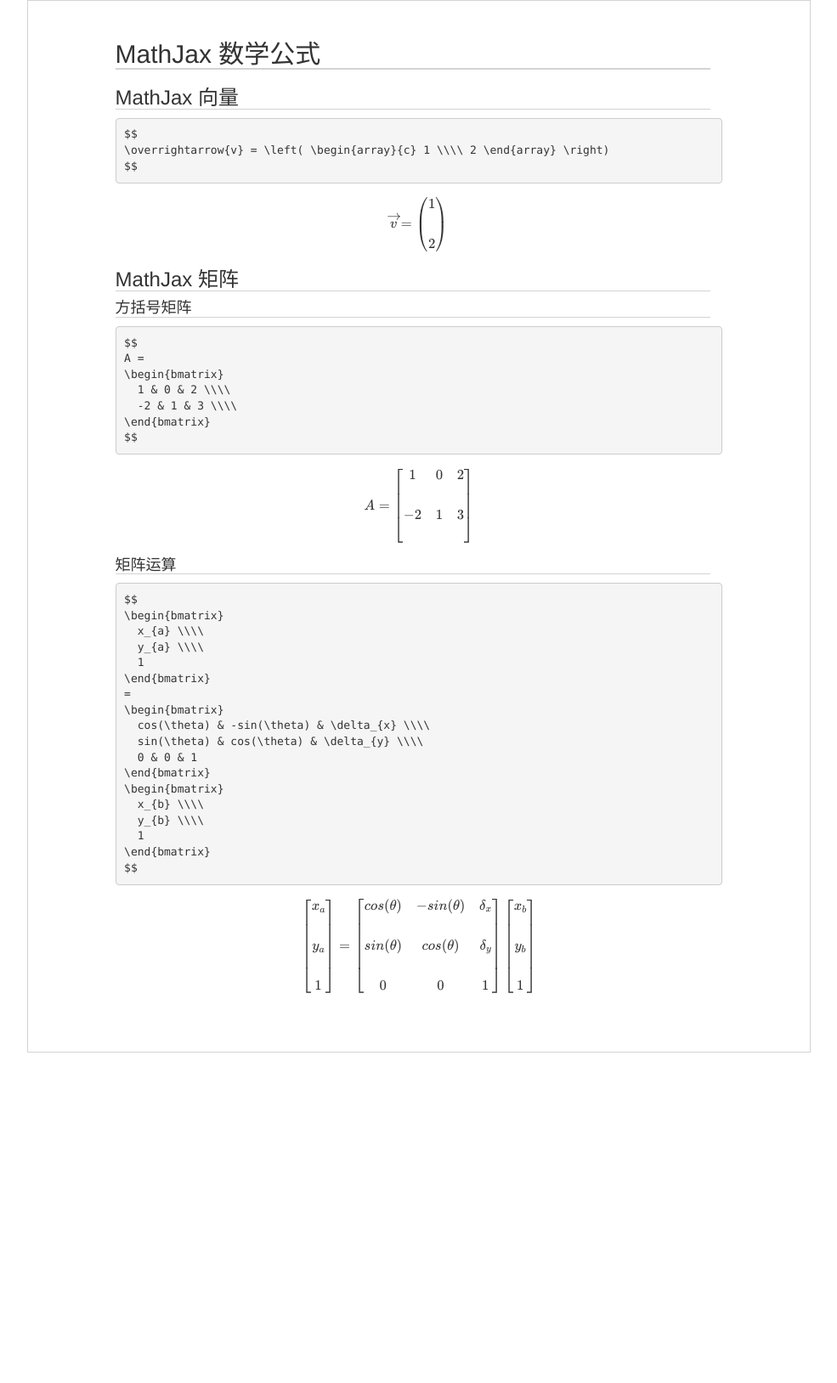
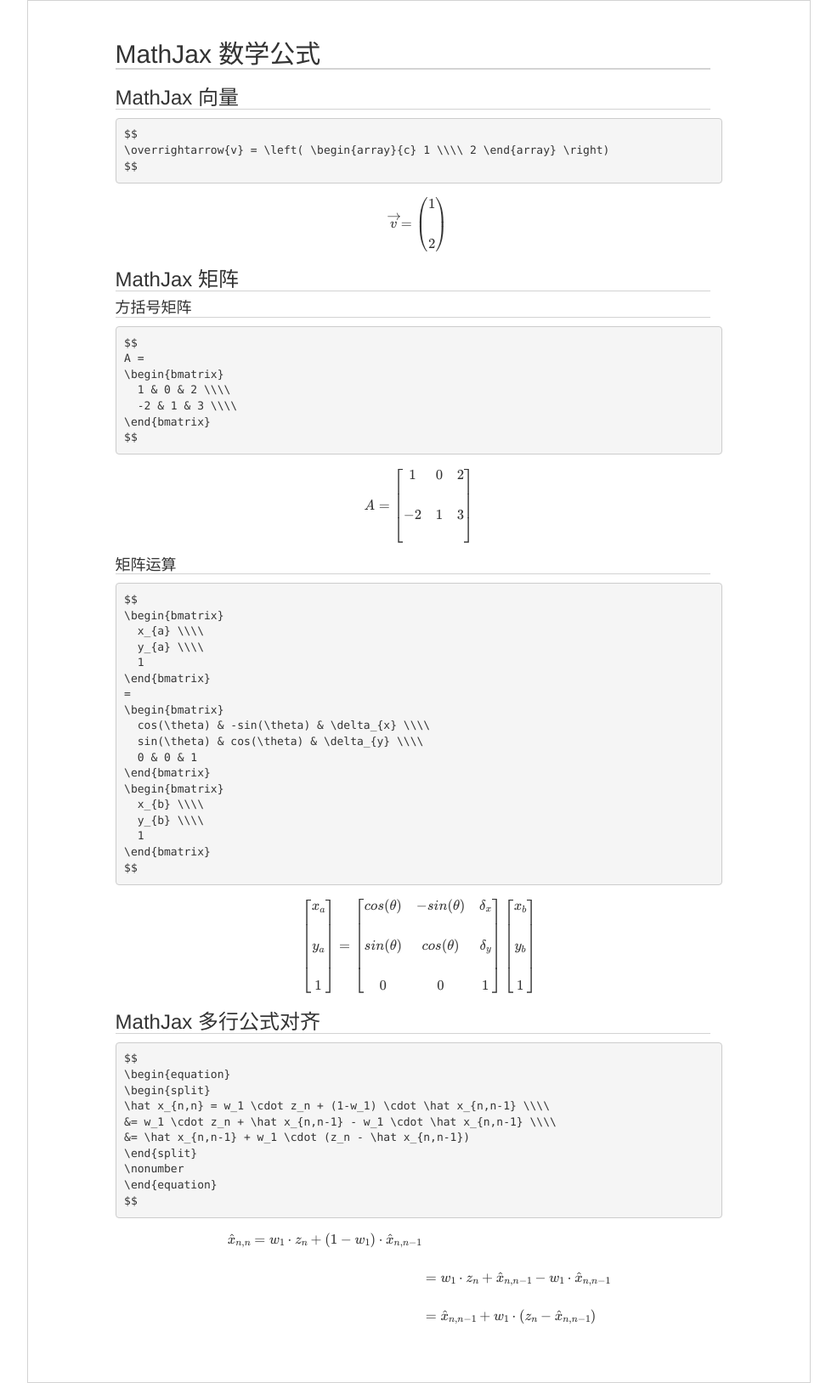
Before and after one commit to luli100/luli100.github.io, a Jekyll site: the page built from _posts/2023-11-01-mathjax.md, in a window 1280 px wide. Shown: the whole page at 85% size, without its empty margins (147-1132 px from the left). Built offline with Jekyll 4.4.1, drawn with Linux system fonts in a browser that asks for light colours; formulas are drawn with MathJax 3; before the commit the page ends 1239 px from its top, so only the background shows below that.

Commit message:
多行公式对齐

````diff
--- a/_posts/2023-11-01-mathjax.md
+++ b/_posts/2023-11-01-mathjax.md
@@ -78,3 +78,29 @@ $$
   1
 \end{bmatrix}
 $$
+
+### MathJax 多行公式对齐
+
+```
+$$
+\begin{equation}
+\begin{split}
+\hat x_{n,n} = w_1 \cdot z_n + (1-w_1) \cdot \hat x_{n,n-1} \\\\
+&= w_1 \cdot z_n + \hat x_{n,n-1} - w_1 \cdot \hat x_{n,n-1} \\\\
+&= \hat x_{n,n-1} + w_1 \cdot (z_n - \hat x_{n,n-1})
+\end{split}
+\nonumber
+\end{equation}
+$$
+```
+
+$$
+\begin{equation}
+\begin{split}
+\hat x_{n,n} = w_1 \cdot z_n + (1-w_1) \cdot \hat x_{n,n-1} \\\\
+&= w_1 \cdot z_n + \hat x_{n,n-1} - w_1 \cdot \hat x_{n,n-1} \\\\
+&= \hat x_{n,n-1} + w_1 \cdot (z_n - \hat x_{n,n-1})
+\end{split}
+\nonumber
+\end{equation}
+$$
````
